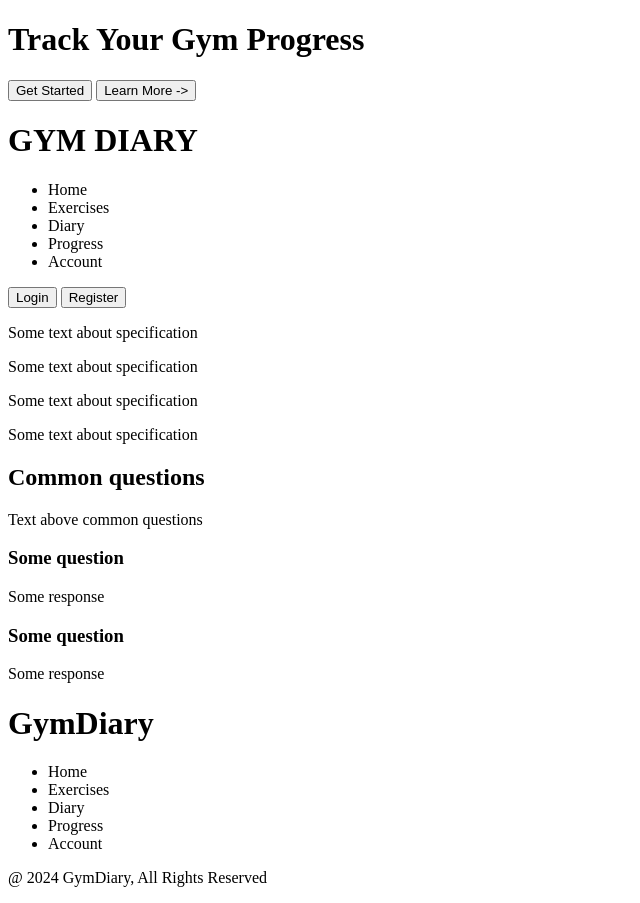
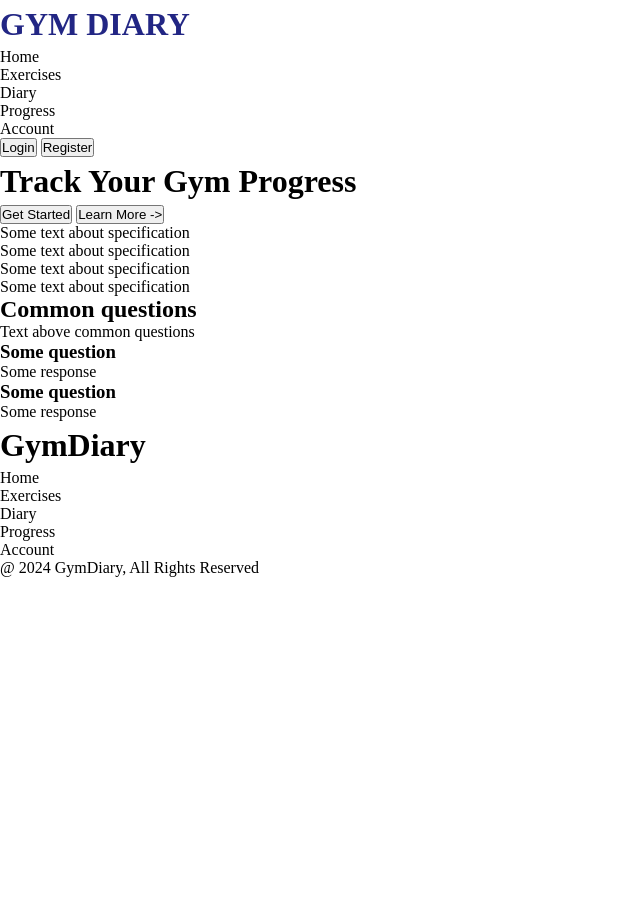
Before and after one commit to IsaiCordero/PWM, a plain HTML site: page HTML/Template/Home.html in a window 1280 px wide. Shown: the whole page, without its empty margins (0-640 px from the left). After the commit the page ends 800 px from the top, so only its background shows below. Drawn offline with Linux system fonts and the light colour scheme.

Commit message:
Added home.css to home.html

```diff
--- a/HTML/Template/Home.html
+++ b/HTML/Template/Home.html
@@ -3,17 +3,18 @@
 <html lang="en" >
     <head>
         <meta charset="UTF-8">
+        <link rel="stylesheet" href="home.css">
         <script src="xlu-include-file.js"></script>
-        <title>GymDiary</title>
+        <title class ="logo">GymDiary</title>
     </head>
     <body>
         <div>
+            <div xlu-include-file="header.html"></div>
+            <div xlu-include-file="nav.html"></div>
+            <div xlu-include-file="buttonLoginRegister.html"></div>
             <h1 class = "title">Track Your Gym Progress</h1>
             <button class = "button-filled">Get Started</button>
             <button>Learn More -></button>
-            <div xlu-include-file="header.html"></div>
-            <div xlu-include-file="nav.html"></div>
-            <div xlu-include-file="buttonLoginRegister.html"></div>
         </div>
 
         <div class="especification">
--- /dev/null
+++ b/HTML/Template/home.css
@@ -0,0 +1,18 @@
+* {
+    margin: 0px;
+    padding: 0px;
+}
+
+h1 {
+    font-size: 2em;
+    font-family: Bricolage Grotesque, serif;
+    font-weight: 700;
+    line-height: 150%;
+
+
+
+}
+.logo {
+    color: #222684;
+    text-transform: uppercase;
+}
```
Also changed, not shown: HTML/Template/stylesheet.css (deleted).
